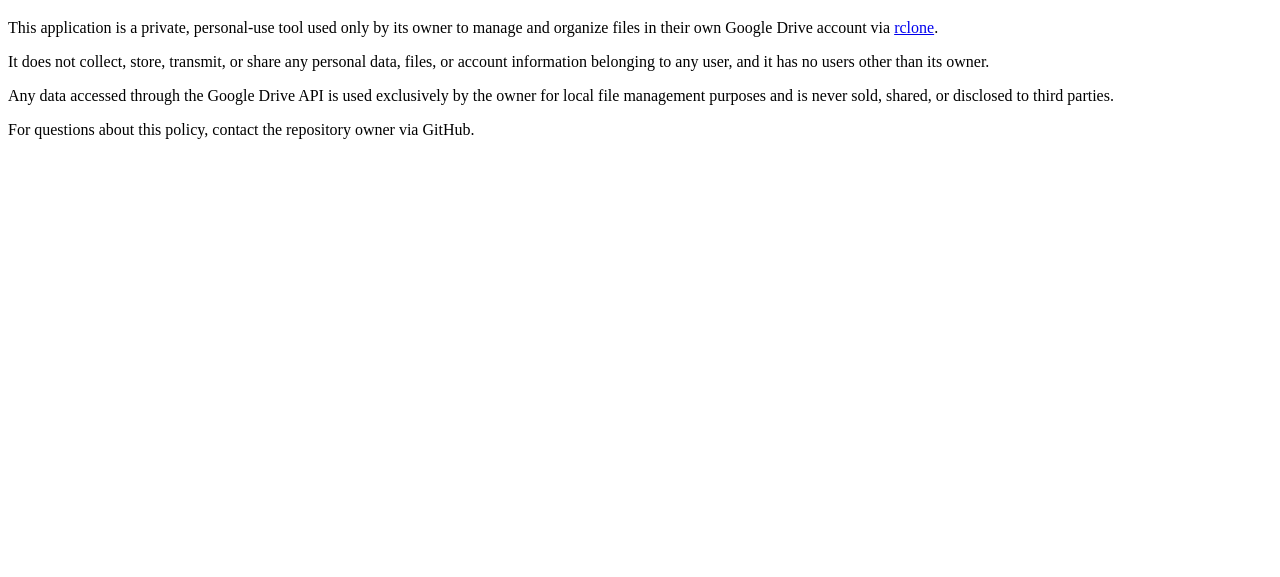
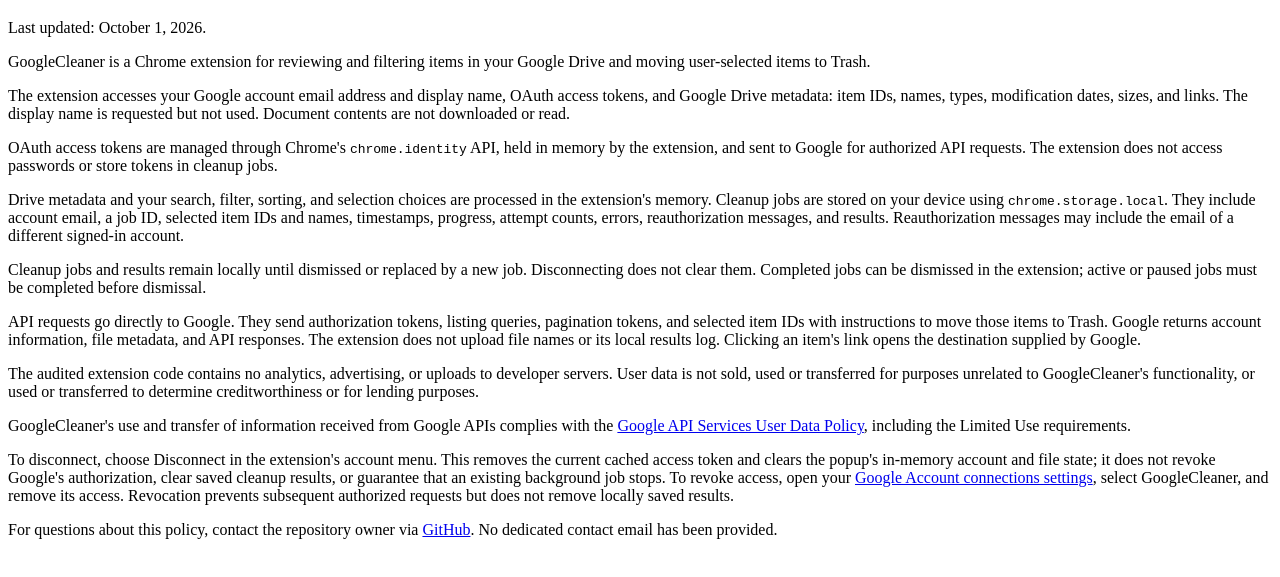
Before and after one commit to julsoyola/googleCleaner, a browser extension: page privacy.html in a window 1280 px wide. Shown: the part 61-638 px from the top of the page. Drawn offline with Linux system fonts and the light colour scheme.

Commit message:
docs: update extension privacy policy

```diff
--- a/privacy.html
+++ b/privacy.html
@@ -2,17 +2,51 @@
 <html lang="en">
 <head>
   <meta charset="UTF-8">
-  <title>rclone Drive Manager - Privacy Policy</title>
+  <title>GoogleCleaner - Privacy Policy</title>
   <meta name="viewport" content="width=device-width, initial-scale=1.0">
 </head>
 <body>
   <h1>Privacy Policy</h1>
-  <p>This application is a private, personal-use tool used only by its owner to manage
-     and organize files in their own Google Drive account via <a href="https://rclone.org/">rclone</a>.</p>
-  <p>It does not collect, store, transmit, or share any personal data, files, or account
-     information belonging to any user, and it has no users other than its owner.</p>
-  <p>Any data accessed through the Google Drive API is used exclusively by the owner for
-     local file management purposes and is never sold, shared, or disclosed to third parties.</p>
-  <p>For questions about this policy, contact the repository owner via GitHub.</p>
+  <p>Last updated: October 1, 2026.</p>
+  <p>GoogleCleaner is a Chrome extension for reviewing and filtering items in your
+     Google Drive and moving user-selected items to Trash.</p>
+  <p>The extension accesses your Google account email address and display name, OAuth
+     access tokens, and Google Drive metadata: item IDs, names, types, modification
+     dates, sizes, and links. The display name is requested but not used. Document
+     contents are not downloaded or read.</p>
+  <p>OAuth access tokens are managed through Chrome's <code>chrome.identity</code> API,
+     held in memory by the extension, and sent to Google for authorized API requests.
+     The extension does not access passwords or store tokens in cleanup jobs.</p>
+  <p>Drive metadata and your search, filter, sorting, and selection choices are
+     processed in the extension's memory. Cleanup jobs are stored on your device
+     using <code>chrome.storage.local</code>. They include account email, a job ID,
+     selected item IDs and names, timestamps, progress, attempt counts, errors,
+     reauthorization messages, and results. Reauthorization messages may include
+     the email of a different signed-in account.</p>
+  <p>Cleanup jobs and results remain locally until dismissed or replaced by a new
+     job. Disconnecting does not clear them. Completed jobs can be dismissed in
+     the extension; active or paused jobs must be completed before dismissal.</p>
+  <p>API requests go directly to Google. They send authorization tokens, listing
+     queries, pagination tokens, and selected item IDs with instructions to move
+     those items to Trash. Google returns account information, file metadata, and
+     API responses. The extension does not upload file names or its local results
+     log. Clicking an item's link opens the destination supplied by Google.</p>
+  <p>The audited extension code contains no analytics, advertising, or uploads to
+     developer servers. User data is not sold, used or transferred for purposes
+     unrelated to GoogleCleaner's functionality, or used or transferred to
+     determine creditworthiness or for lending purposes.</p>
+  <p>GoogleCleaner's use and transfer of information received from Google APIs
+     complies with the <a href="https://developers.google.com/terms/api-services-user-data-policy">Google API Services User Data Policy</a>,
+     including the Limited Use requirements.</p>
+  <p>To disconnect, choose Disconnect in the extension's account menu. This removes
+     the current cached access token and clears the popup's in-memory account and
+     file state; it does not revoke Google's authorization, clear saved cleanup
+     results, or guarantee that an existing background job stops. To revoke access,
+     open your <a href="https://myaccount.google.com/connections">Google Account connections settings</a>,
+     select GoogleCleaner, and remove its access. Revocation prevents subsequent
+     authorized requests but does not remove locally saved results.</p>
+  <p>For questions about this policy, contact the repository owner via
+     <a href="https://github.com/julsoyola/googleCleaner">GitHub</a>.
+     No dedicated contact email has been provided.</p>
 </body>
 </html>
```
